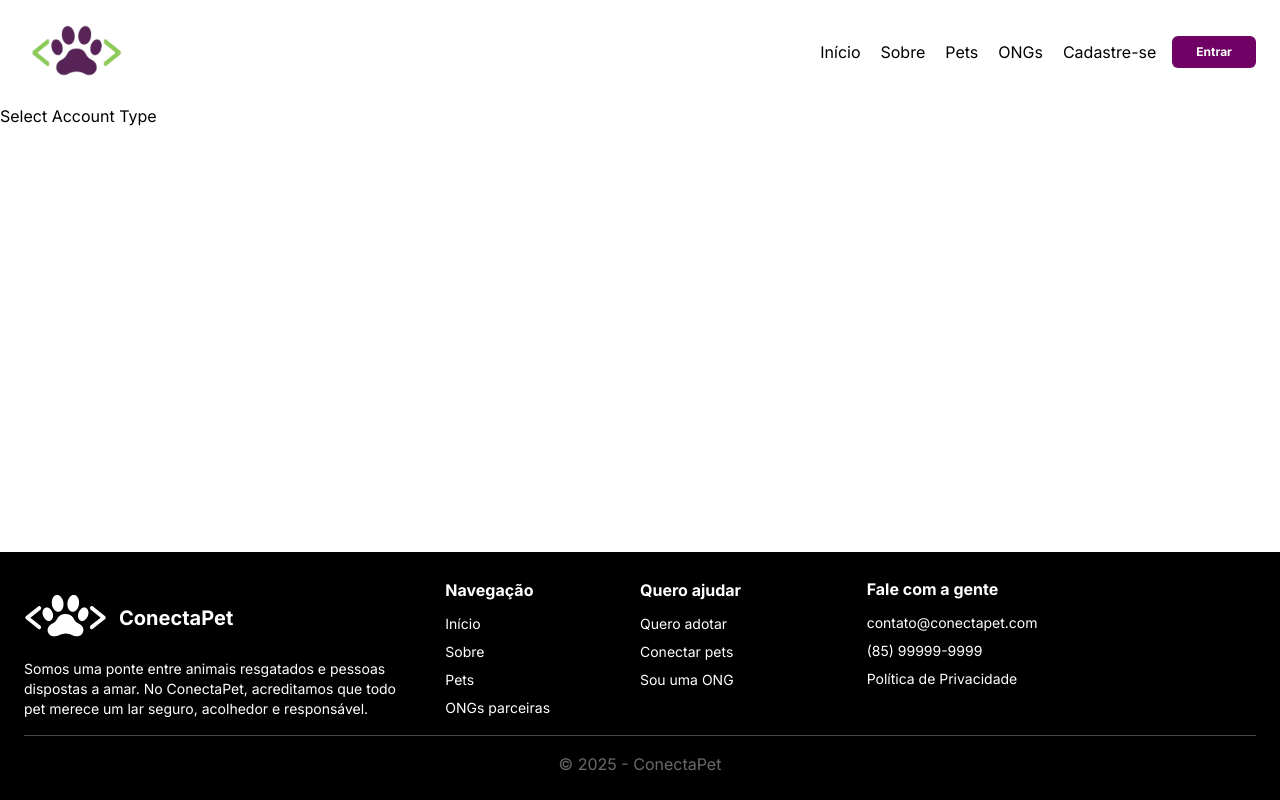
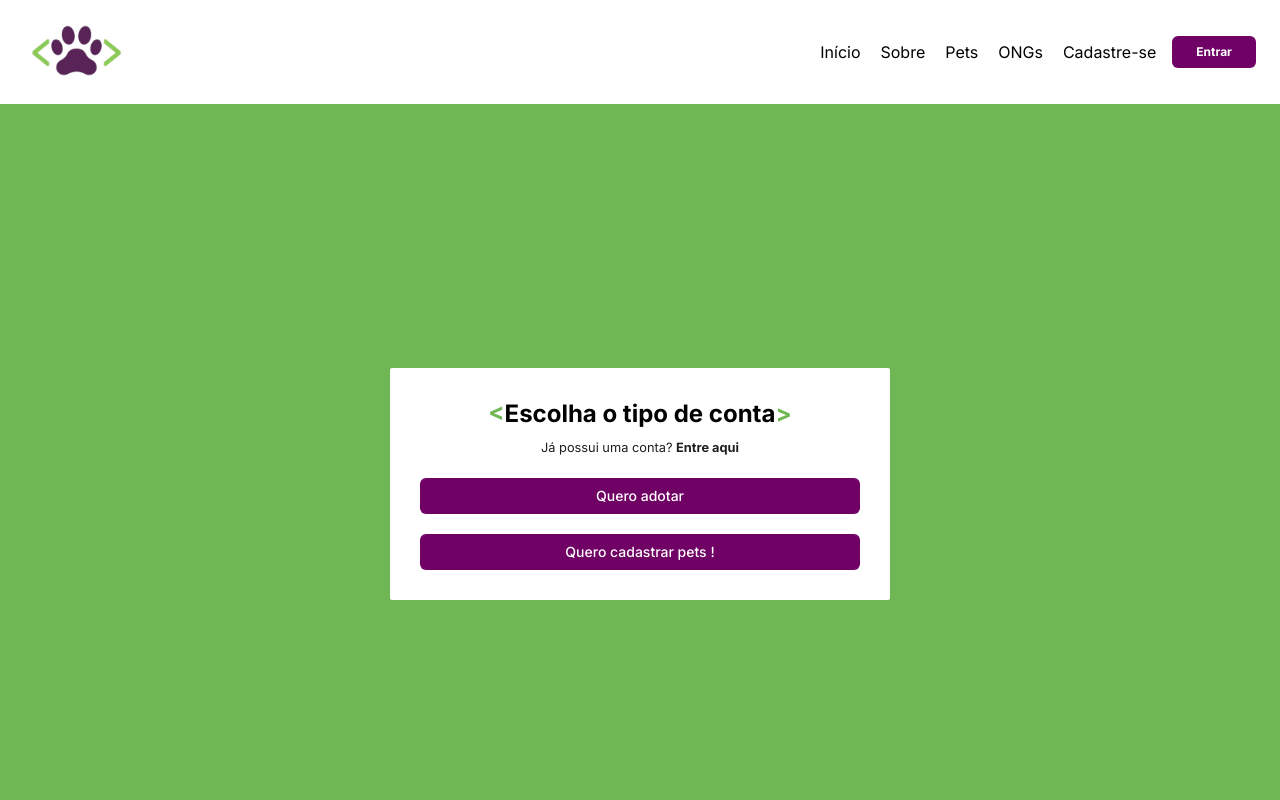
Before and after one commit to flaviare1s/conectapet-front, a React (Vite) app: page /signup in a window 1280 px wide. Shown: the top 800 px of the page. Built offline with nearby package versions, Linux system fonts and the light colour scheme.

Commit message:
feat/Tela de selecao de tipo de conta

```diff
--- a/src/App.jsx
+++ b/src/App.jsx
@@ -35,7 +35,7 @@ function App() {
         <Routes>
           <Route path="/" element={<Home />} />
           <Route path="/about" element={<About />} />
-          <Route path="/login" element={<Login />} />
+          <Route path="" element={<Login />} />
           <Route path="/signup" element={<SelectAccountType />} />
           <Route path="/signup/user" element={<UserRegister />} />
           <Route path="/signup/guardian" element={<GuardianRegister />} />
--- a/src/pages/SelectAccountType.jsx
+++ b/src/pages/SelectAccountType.jsx
@@ -1,7 +1,34 @@
+import { Link } from "react-router-dom"
+
 export const SelectAccountType = () => {
   return (
-    <div>
-      Select Account Type
+    <div className="bg-verde-primario flex flex-col flex-grow min-h-[95vh] items-center justify-center relative">
+      <div className="bg-white p-[30px] flex flex-col justify-center w-[90%] sm:w-[500px] rounded-xs">
+        <h2 className="font-bold text-xl text-center mb-2 sm:text-2xl">
+          <span className="text-verde-primario">&lt;</span>
+          Escolha o tipo de conta
+          <span className="text-verde-primario">&gt;</span>
+
+
+        </h2>
+
+        <small className="text-dark text-center">
+          Já possui uma conta? {" "}
+          <Link to="/login">
+            <strong>Entre aqui</strong>
+          </Link>
+        </small>
+
+        <div>
+          <div className="text-white font-medium text-sm py-2 px-4 rounded-md transition-colors duration-75 font-inter focus:outline-none focus:shadow-outline w-full cursor-pointer mt-5 bg-roxo-primario hover:bg-rosa-forte flex justify-center"><Link to="/signup/user">Quero adotar</Link></div>
+          <div className="text-white font-medium text-sm py-2 px-4 rounded-md transition-colors duration-75 font-inter focus:outline-none focus:shadow-outline w-full cursor-pointer mt-5 bg-roxo-primario hover:bg-rosa-forte flex justify-center "><Link to="/signup/guardian">Quero cadastrar pets !</Link></div>
+        </div>
+      </div>
+
     </div>
+
   )
 }
+
+// Span tag - serve para estilizar
+// mudar tag a para Link
```
Also changed, not shown: 1 other file (tests, documents, lock files or other folders).
